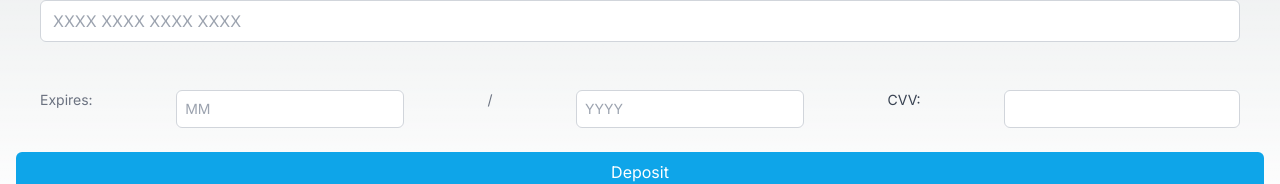
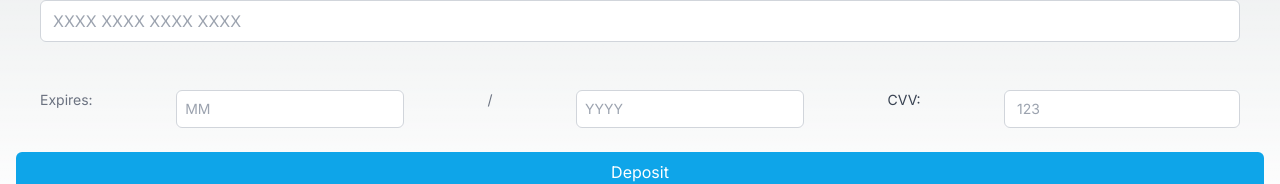
Before and after one commit to benhur1337/freelabubu, a Next.js app: page /deposit in a window 1280 px wide. Shown: the part 414-598 px from the top of the page. Built offline with nearby package versions, Linux system fonts and the light colour scheme.

Commit message:
fixed the deposit page not working on text with white background

```diff
--- a/app/deposit/page.tsx
+++ b/app/deposit/page.tsx
@@ -1,4 +1,4 @@
-import { Title } from "@/components/aboutus"
+import React from 'react';
 
 export default function Page() {
     return (
@@ -6,20 +6,20 @@ export default function Page() {
             <h2 className="text-4xl font-bold text-center p-6">Deposit</h2>
             <div className="container mx-auto px-4 py-8 p-6">
                 <div className="flex flex-col p-6">
-                    <label for="amount" class="text-gray-700">Amount:</label>
-                    <input type="number" id="amount" name="amount" required className="px-3 py-2 rounded-md border border-gray-300 focus:outline-none focus:border-sky-500"></input>
+                    <label htmlFor="amount" className="text-gray-700">Amount:</label>
+                    <input type="number" id="amount" name="amount" required className="text-black px-3 py-2 rounded-md border border-gray-300 focus:outline-none focus:border-sky-500"></input>
                 </div>
                 <div className="flex flex-col p-6">
-                    <label for="card-number" className="text-gray-700">Card Number:</label>
-                    <input type="number" id="card-number" name="card-number" maxlength="16" inputmode="numeric" placeholder="XXXX XXXX XXXX XXXX" className="px-3 py-2 rounded-md border border-gray-300 focus:outline-none focus:border-sky-500"></input>
+                    <label htmlFor="card-number" className="text-gray-700">Card Number:</label>
+                    <input type="number" id="card-number" name="card-number" min="1" max="16" placeholder="XXXX XXXX XXXX XXXX" className="text-black px-3 py-2 rounded-md border border-gray-300 focus:outline-none focus:border-sky-500"></input>
                 </div>
                     <div className='credit-card-info flex justify-between text-sm text-gray-500 p-6'>
                     <span>Expires: </span>
-                    <input type="number" id="expire-date" name="expire-date" placeholder="MM" className="px-2 py-1 rounded-md border border-gray-300 focus:outline-none focus:border-sky-500"></input><div>/</div><input type="number" id="expire-date" name="expire-date" placeholder="YYYY" className="px-2 py-1 rounded-md border border-gray-300 focus:outline-none focus:border-sky-500"></input>
-                    <label for="cvv" class="text-gray-700">CVV:</label>
-                    <input type="number" id="cvv" name="cvv" maxlength="3" inputmode="numeric" place3holder="123" className="p-6 px-3 py-2 rounded-md border border-gray-300 focus:outline-none focus:border-sky-500"></input>
+                    <input type="number" id="expire-date" name="expire-date" placeholder="MM" className="text-black px-2 py-1 rounded-md border border-gray-300 focus:outline-none focus:border-sky-500"></input><div>/</div><input type="number" id="expire-date" name="expire-date" placeholder="YYYY" className="px-2 py-1 rounded-md border border-gray-300 focus:outline-none focus:border-sky-500"></input>
+                    <label htmlFor="cvv" className="text-gray-700">CVV:</label>
+                    <input type="number" id="cvv" name="cvv" max="3" placeholder="123" className="text-blackp-6 px-3 py-2 rounded-md border border-gray-300 focus:outline-none focus:border-sky-500"></input>
                 </div>
-                <button type="submit" className="p-6 w-full py-2 rounded-md bg-sky-500 text-white hover:bg-sky-700 focus:outline-none focus:ring-2 focus:ring-offset-2 focus:ring-sky-500">Deposit</button>
+                <button type="submit" className="text-blackp-6 w-full py-2 rounded-md bg-sky-500 text-white hover:bg-sky-700 focus:outline-none focus:ring-2 focus:ring-offset-2 focus:ring-sky-500">Deposit</button>
             </div>
         </div>
     )
```
